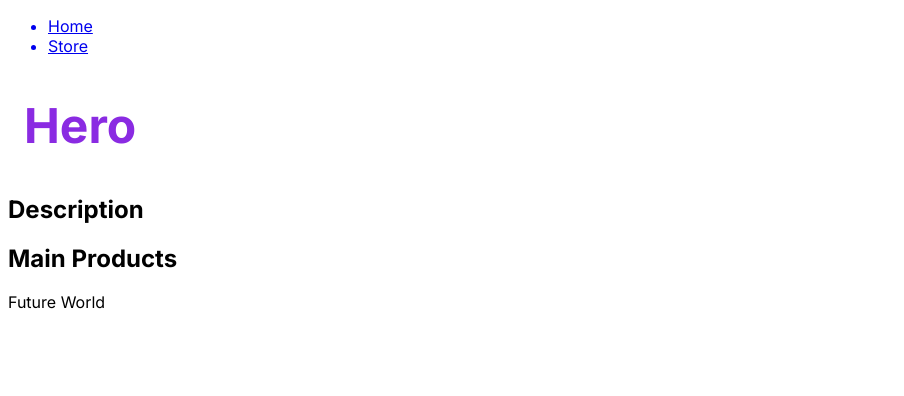
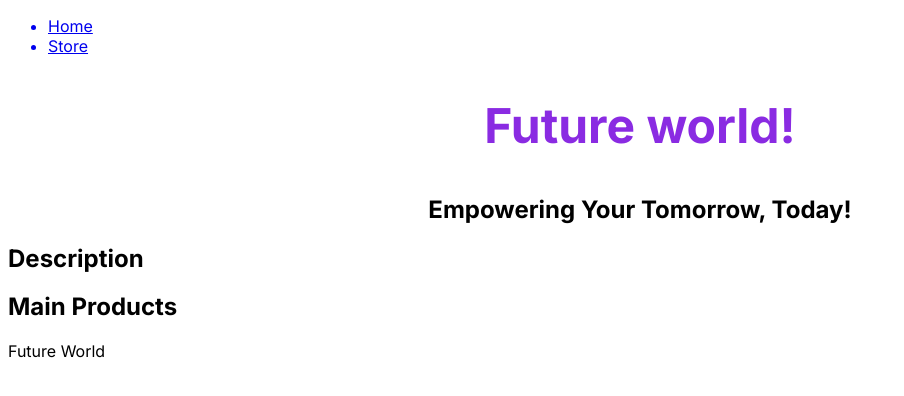
Before and after one commit to CristianMontoya98/Next14, a Next.js app: page / in a window 1280 px wide. Shown: the top 396 px of the page, without its empty margins (0-904 px from the left). Built offline with nearby package versions, Linux system fonts and the light colour scheme.

Commit message:
styles(hero):adding styles in hero texts

```diff
--- a/src/app/components/home/Hero/Hero.tsx
+++ b/src/app/components/home/Hero/Hero.tsx
@@ -2,7 +2,8 @@ import styles from './hero.module.css';
 export const Hero = () => {
 	return (
 		<section className={styles.hero}>
-			<h1>Hero</h1>
+			<h1>Future world!</h1>
+			<h2>Empowering Your Tomorrow, Today!</h2>
 		</section>
 	);
 };
--- a/src/app/components/home/Hero/hero.module.css
+++ b/src/app/components/home/Hero/hero.module.css
@@ -5,4 +5,10 @@
 .hero > h1 {
 	font-size: 3rem;
 	color: blueviolet;
+	text-align: center;
 }
+
+.hero > h2 {
+	font-weight: bold;
+	text-align: center;
+}
```
